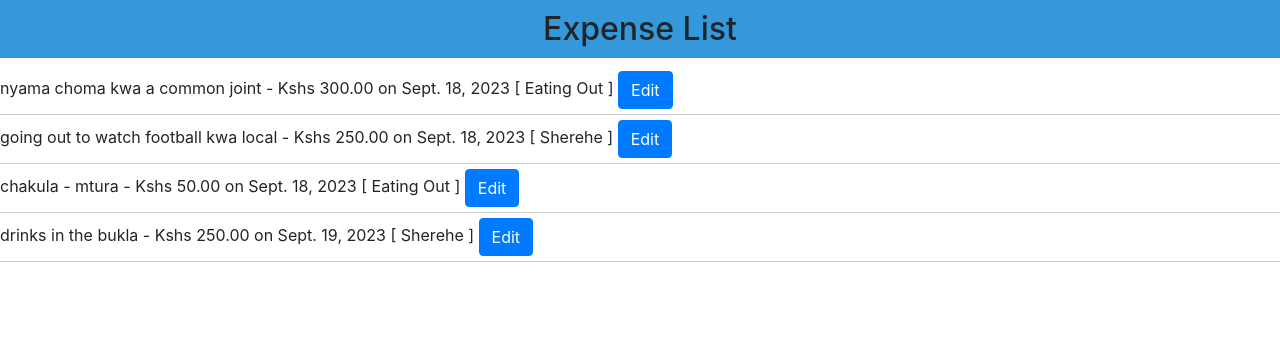
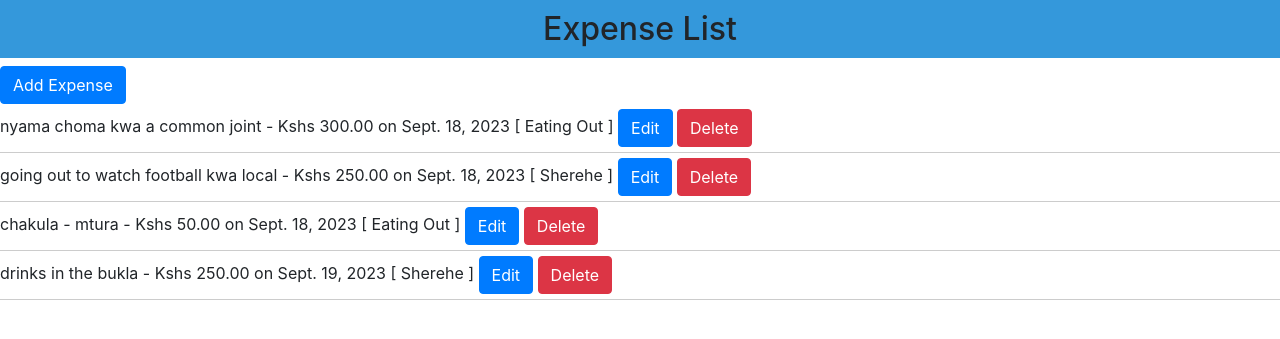
Before and after one commit to PeterOsoo/expense-tracker-cg, a Django app: page / in a window 1280 px wide. Shown: the top 339 px of the page. Run offline with Django 4.2, Linux system fonts and the light colour scheme; data comes from the database, SQL or seed files in the repository; both versions use the stored data as it was after the commit; some libraries are stand-ins or nearby versions.

Commit message:
delete view

```diff
--- a/static/css/styles.css
+++ b/static/css/styles.css
@@ -63,3 +63,17 @@ button:hover {
 .btn-secondary:hover {
 	background-color: #444;
 }
+
+/* Style the "Delete" button */
+.btn-danger {
+	background-color: #e74c3c;
+	color: #fff;
+	padding: 5px 10px;
+	border: none;
+	border-radius: 5px;
+	cursor: pointer;
+}
+
+.btn-danger:hover {
+	background-color: #c0392b;
+}
--- a/tracker/templates/home.html
+++ b/tracker/templates/home.html
@@ -1,6 +1,9 @@
 {% extends 'base.html' %} {% block content %}
 
 <h2>Expense List</h2>
+<nav>
+	<a href="{% url 'add_expense' %}" class="btn btn-primary">Add Expense</a>
+</nav>
 <ul>
 	{% for expense in expenses %}
 	<li>
@@ -8,8 +11,11 @@
 		[ {{ expense.category }} ]
 
 		<a href="{% url 'edit_expense' expense.id %}" class="btn btn-primary"
-			>Edit
-		</a>
+			>Edit</a
+		>
+		<a href="{% url 'delete_expense' expense.id %}" class="btn btn-danger"
+			>Delete</a
+		>
 	</li>
 	{% endfor %}
 </ul>
--- a/tracker/urls.py
+++ b/tracker/urls.py
@@ -1,9 +1,10 @@
 from django.urls import path
-from .views import index, add_expense, edit_expense
+from .views import index, add_expense, edit_expense, ExpenseDeleteView
 
 urlpatterns = [
     path('', index, name="expense_list"),
     path('add/', add_expense, name='add_expense'),
     path('edit/<int:expense_id>/', edit_expense, name='edit_expense'),
-    #
+    path('expenses/delete/<int:pk>/', ExpenseDeleteView.as_view(),
+         name='delete_expense'),
 ]
--- a/tracker/views.py
+++ b/tracker/views.py
@@ -1,5 +1,9 @@
 from django.shortcuts import render, redirect, get_object_or_404
 from django.contrib.auth.decorators import login_required
+from django.urls import reverse_lazy
+
+from django.views.generic.edit import DeleteView
+
 
 from .models import Expense
 from .forms import ExpenseForm
@@ -33,3 +37,8 @@ def edit_expense(request, expense_id):
     else:
         form = ExpenseForm(instance=expense)
     return render(request, 'tracker/expense_form.html', {'form': form})
+
+
+class ExpenseDeleteView(DeleteView):
+    model = Expense
+    success_url = reverse_lazy('expense_list')
```
Also changed, not shown: db.sqlite3.
